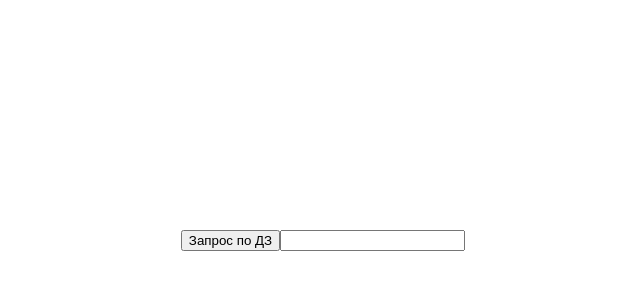
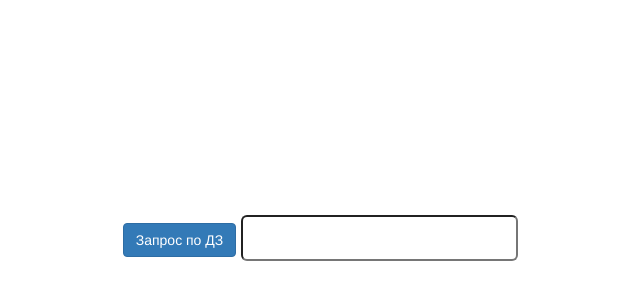
Before and after one commit to kalichkin22/Request, a plain HTML site: page ru.academits.kalichkin/src/index.html in a window 1280 px wide. Shown: the part 160-460 px from the top of the page, without its empty margins (317-957 px from the left). Drawn offline with Linux system fonts and the light colour scheme.

Commit message:
Запрос Ajax с Lazy.js и Spinner

```diff
--- a/ru.academits.kalichkin/src/index.html
+++ b/ru.academits.kalichkin/src/index.html
@@ -5,15 +5,17 @@
     <meta name="viewport" content="width=device-width, initial-scale=1, maximum-scale=1.0, user-scalable=no">
     <title>Ajax request</title>
     <link href="style/style.css" rel="stylesheet" type="text/css">
+    <link href="style/bootstrap.min.css" rel="stylesheet" type="text/css">
     <script src="js/app/jquery.js" type="text/javascript"></script>
     <script src="js/app/lazy.js" type="text/javascript"></script>
     <script src="js/app/jquery.preloader.js" type="text/javascript"></script>
+    <script src="js/app/bootstrap.min.js" type="text/javascript"></script>
 </head>
 <body>
 <div class="form">
-    <button class="request">Запрос по ДЗ</button>
+    <button class="request btn btn-primary">Запрос по ДЗ</button>
     <label>
-        <input class="response"/>
+        <input class="response input-lg text-center"/>
     </label>
 </div>
 <script src="js/index.js" type="text/javascript"></script>
--- a/ru.academits.kalichkin/src/js/index.js
+++ b/ru.academits.kalichkin/src/js/index.js
@@ -1,5 +1,6 @@
 $(function () {
     $('.request').on('click', function () {
+        $('.response').val('');
         var loading = $('<div id="preloader"><div id="preloader-inner"></div></div>');
         $('body').append(loading);
 
--- a/ru.academits.kalichkin/src/style/style.css
+++ b/ru.academits.kalichkin/src/style/style.css
@@ -10,6 +10,10 @@
     overflow: auto;
 }
 
+.response {
+    position: relative;
+    margin: 5px;
+}
 
 #preloader {
     position: fixed;
```
Also changed, not shown: ru.academits.kalichkin/src/js/app/bootstrap.min.js (added), ru.academits.kalichkin/src/style/bootstrap.min.css (added).
